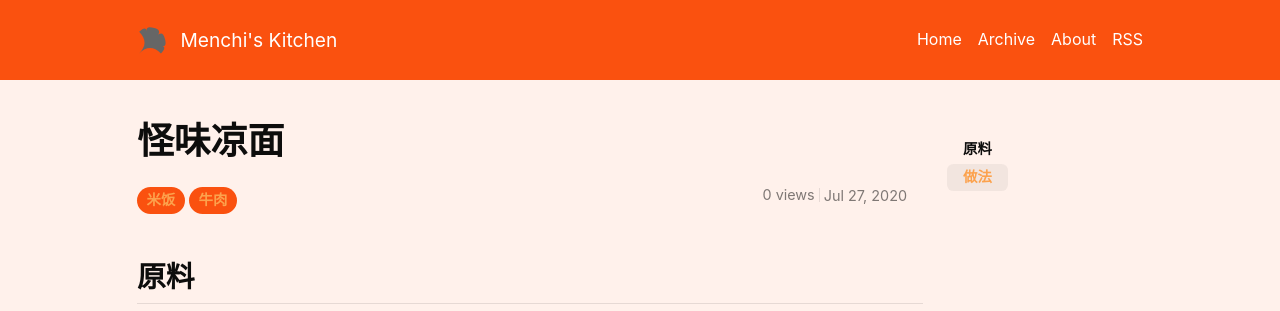
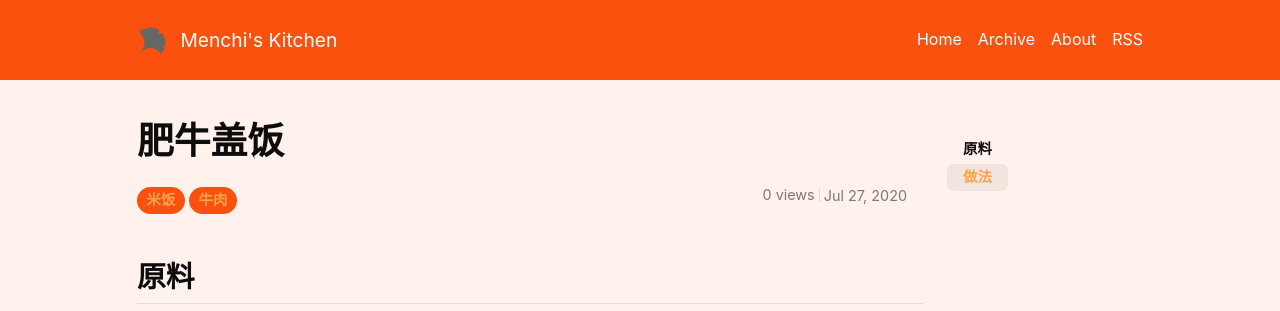
Before and after one commit to MenchiG/cooking, a Jekyll site: the page built from _posts/2020-07-27-肥牛盖饭.md, in a window 1280 px wide. Shown: the top 311 px of the page. Built offline with Jekyll 4.4.1, drawn with Linux system fonts in a browser that asks for light colours; nearby versions of some CDN libraries; comment, search, counter and statistics services are not loaded.

Commit message:
Update 2020-07-27-肥牛盖饭.md

```diff
--- a/_posts/2020-07-27-肥牛盖饭.md
+++ b/_posts/2020-07-27-肥牛盖饭.md
@@ -1,7 +1,7 @@
 ---
 layout: post
-title: 怪味凉面
-key: 10035
+title: 肥牛盖饭
+key: 10036
 tags: 米饭 牛肉
 category: menu
 picture_frame: shadow
```
